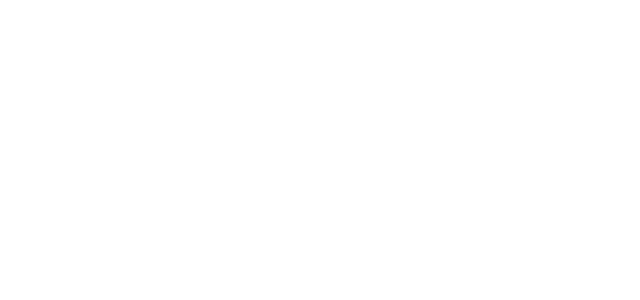
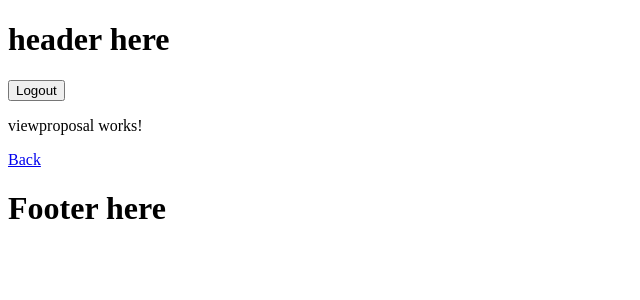
Before and after one commit to Devorii/breezepro, an Angular app: page /dashboard/view in a window 1280 px wide. Before the commit this address led to /. Shown: the top 300 px of the page, without its empty margins (0-640 px from the left). Built offline with nearby package versions, Linux system fonts and the light colour scheme.

Commit message:
new component file added with routing

```diff
--- a/src/components/innerModule/inner/inner-routing.module.ts
+++ b/src/components/innerModule/inner/inner-routing.module.ts
@@ -3,6 +3,7 @@ import { Routes, RouterModule } from '@angular/router';
 import {HomeComponent } from '../inner/innerComponents/home/home.component'
 import {CreateComponent } from '../inner/innerComponents/home/create/create.component'
 import {NewproposalComponent } from '../inner/innerComponents/home/newproposal/newproposal.component'
+import {ViewproposalComponent } from '../inner/innerComponents/home/viewproposal/viewproposal.component'
 
 const routes: Routes = [
 
@@ -10,7 +11,8 @@ const routes: Routes = [
   { path: '', component: HomeComponent,children:[
 
     { path: 'dashboard/create', component: CreateComponent },
-    { path: 'dashboard/new', component: NewproposalComponent }
+    { path: 'dashboard/new', component: NewproposalComponent },
+    { path: 'dashboard/view', component: ViewproposalComponent }
 
 
   ] },
--- a/src/components/innerModule/inner/inner.module.ts
+++ b/src/components/innerModule/inner/inner.module.ts
@@ -7,9 +7,10 @@ import { HeaderComponent } from './innerComponents/header/header.component';
 import { FooterComponent } from './innerComponents/footer/footer.component';
 import { CreateComponent } from './innerComponents/home/create/create.component';
 import { NewproposalComponent } from './innerComponents/home/newproposal/newproposal.component';
+import { ViewproposalComponent } from './innerComponents/home/viewproposal/viewproposal.component';
 
 @NgModule({
-  declarations: [HomeComponent, HeaderComponent, FooterComponent, CreateComponent, NewproposalComponent],
+  declarations: [HomeComponent, HeaderComponent, FooterComponent, CreateComponent, NewproposalComponent, ViewproposalComponent],
   imports: [
     CommonModule,
     InnerRoutingModule
--- a/src/components/innerModule/inner/innerComponents/home/newproposal/newproposal.component.html
+++ b/src/components/innerModule/inner/innerComponents/home/newproposal/newproposal.component.html
@@ -4,5 +4,6 @@
 <hr>
 <div class="text-center">
 
-  <a class="small" [routerLink]="['../create']">Back</a>
+  <a class="small" [routerLink]="['../create']">Back</a> <a class="small" [routerLink]="['/dashboard/view']">Next</a>
+
 </div>
--- /dev/null
+++ b/src/components/innerModule/inner/innerComponents/home/viewproposal/viewproposal.component.html
@@ -0,0 +1,4 @@
+<p>viewproposal works!</p>
+
+<a class="small" [routerLink]="['../new']">Back</a>
+<!-- <a class="small" [routerLink]="['/dashboard/view']">Next</a> -->
--- /dev/null
+++ b/src/components/innerModule/inner/innerComponents/home/viewproposal/viewproposal.component.ts
@@ -0,0 +1,15 @@
+import { Component, OnInit } from '@angular/core';
+
+@Component({
+  selector: 'app-viewproposal',
+  templateUrl: './viewproposal.component.html',
+  styleUrls: ['./viewproposal.component.scss']
+})
+export class ViewproposalComponent implements OnInit {
+
+  constructor() { }
+
+  ngOnInit() {
+  }
+
+}
```
Also changed, not shown: src/components/innerModule/inner/innerComponents/home/viewproposal/viewproposal.component.scss (added).
